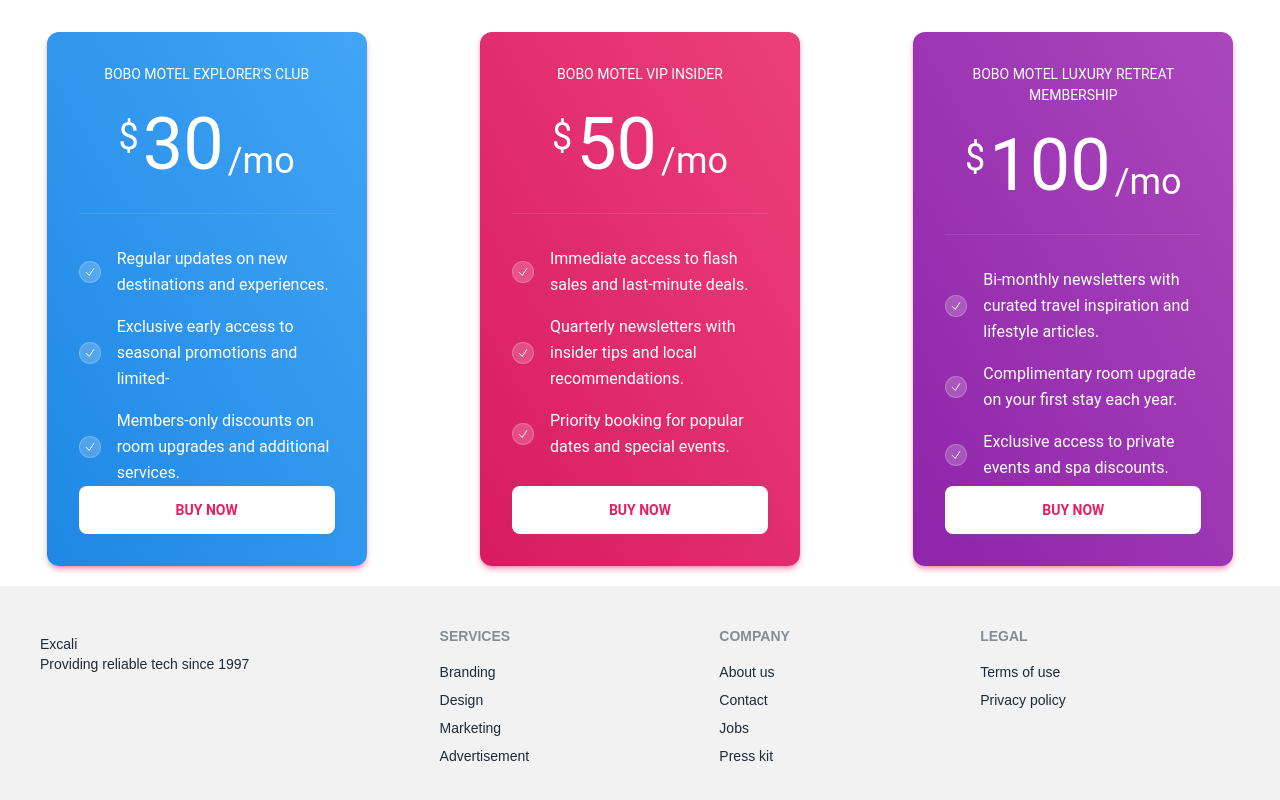
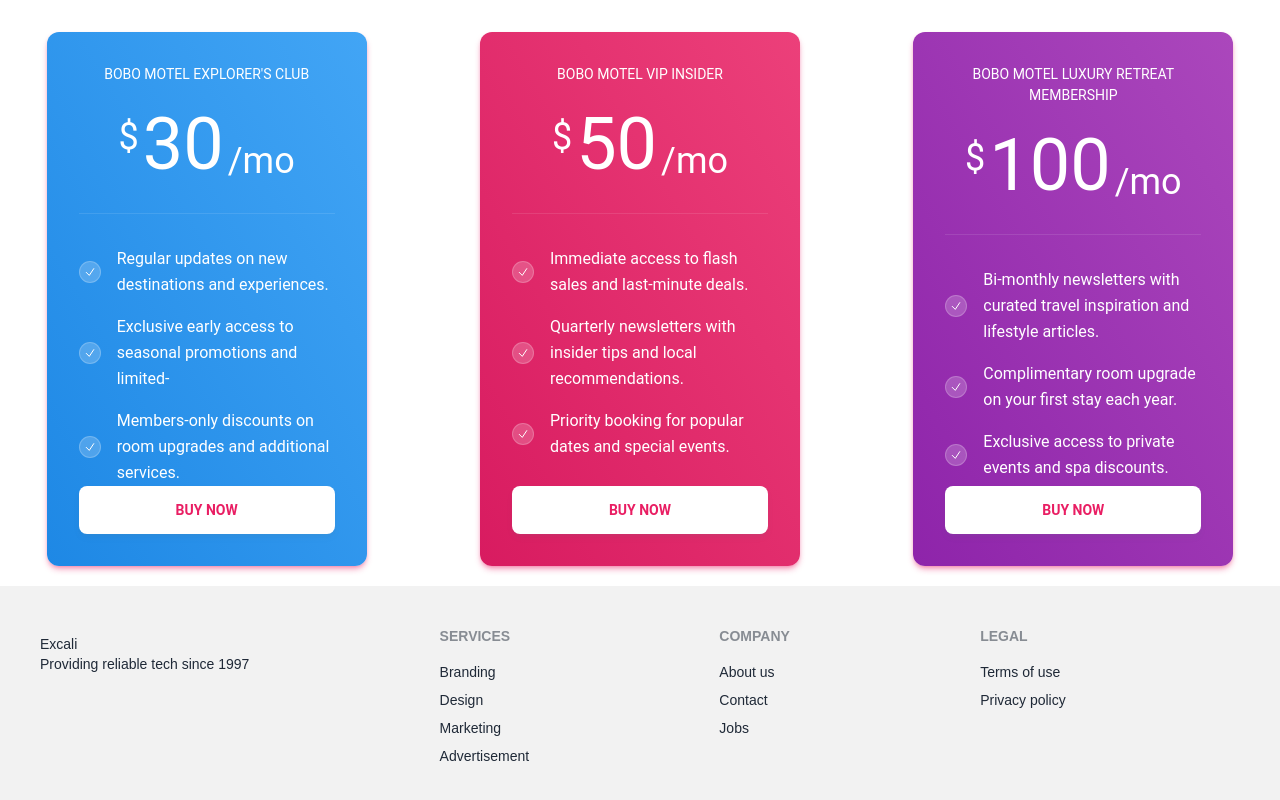
Before and after one commit to Towhidul123/hotel-client, a React (Vite) app: page / in a window 1280 px wide. Shown: the part 2462-3262 px from the top of the page. Built offline with nearby package versions, Linux system fonts and the light colour scheme; no server answers; a web font is replaced by a local one.

Commit message:
updated branch part

```diff
--- a/src/pages/Shared/Footer/Footer.jsx
+++ b/src/pages/Shared/Footer/Footer.jsx
@@ -19,7 +19,7 @@ const Footer = () => {
                 <a className="link link-hover">About us</a>
                 <a className="link link-hover">Contact</a>
                 <a className="link link-hover">Jobs</a>
-                <a className="link link-hover">Press kit</a>
+
             </nav>
             <nav>
                 <header className="footer-title">Legal</header>
```
